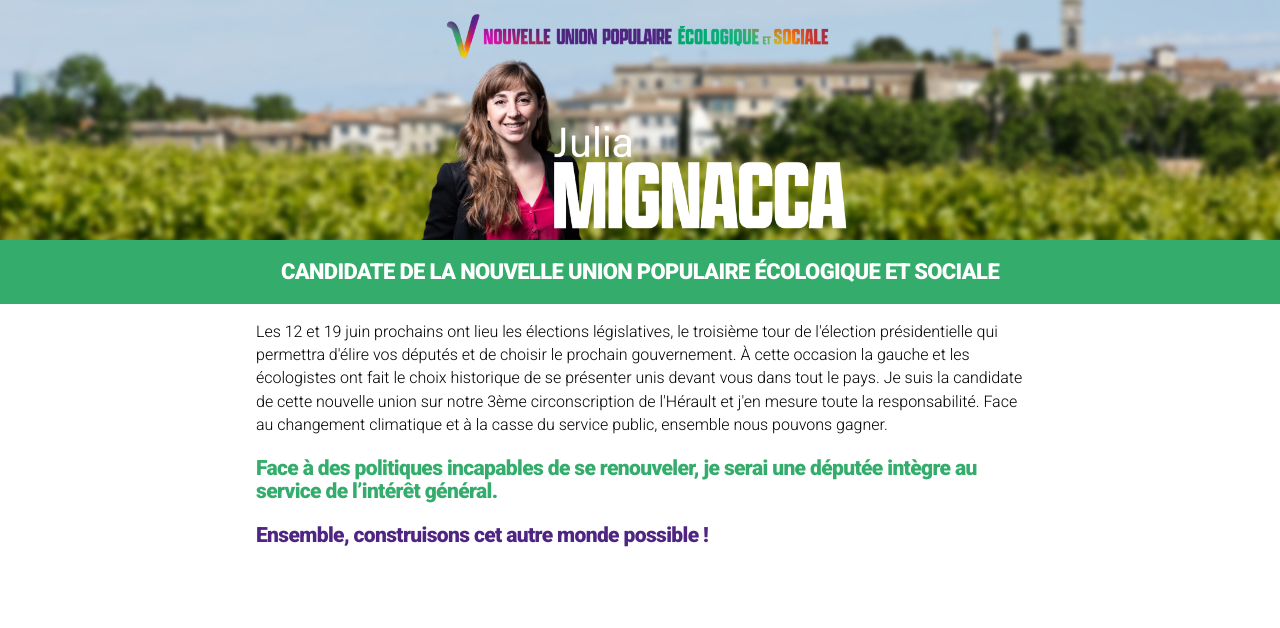
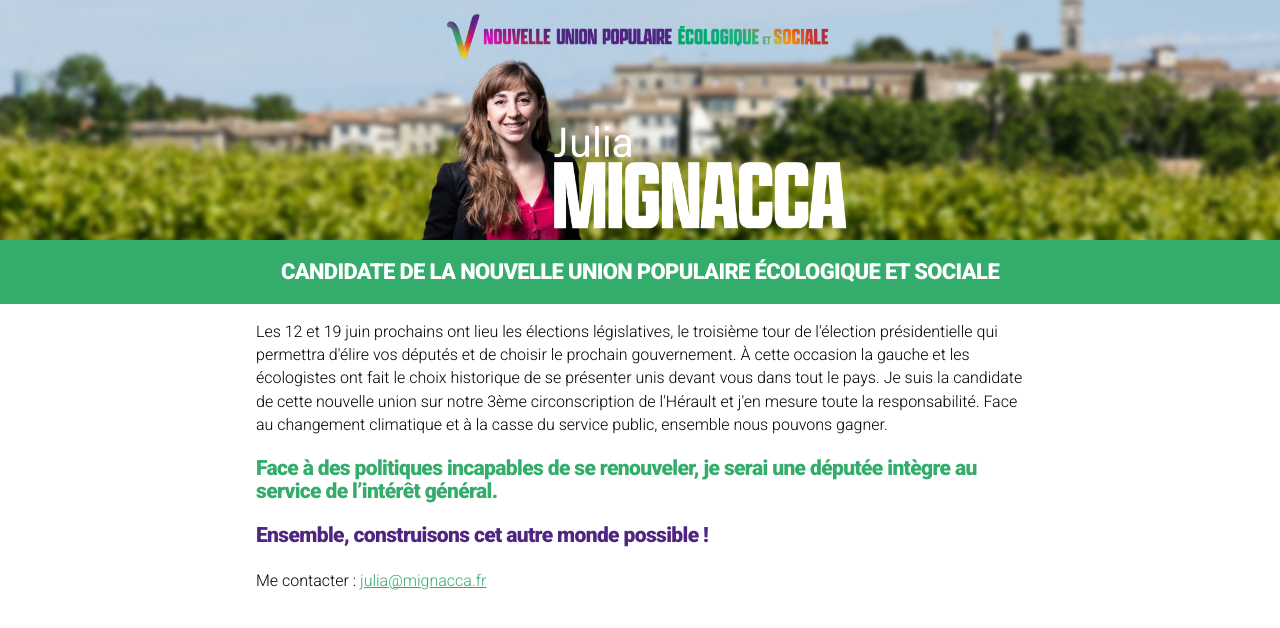
Before and after one commit to arthurlenoir/julia-tmp, a plain HTML site: page index.html in a window 1280 px wide. Drawn offline with Linux system fonts and the light colour scheme.

Commit message:
feat: add contact info

```diff
--- a/index.html
+++ b/index.html
@@ -80,6 +80,10 @@
       letter-spacing: -0.03em;
     }
 
+    a, a:visited {
+      color: var(--green);
+    }
+
     * {
       box-sizing: border-box;
     }
@@ -107,6 +111,8 @@
     <p class="highlight-1">Face à des politiques incapables de se renouveler, je serai une
       députée intègre au service de l’intérêt général.</p>
     <p class="highlight-2">Ensemble, construisons cet autre monde possible !</p>
+
+    <p>Me contacter : <a href="mailto:julia@mignacca.fr">julia@mignacca.fr</a></p>
   </main>
 </body>
 
```
